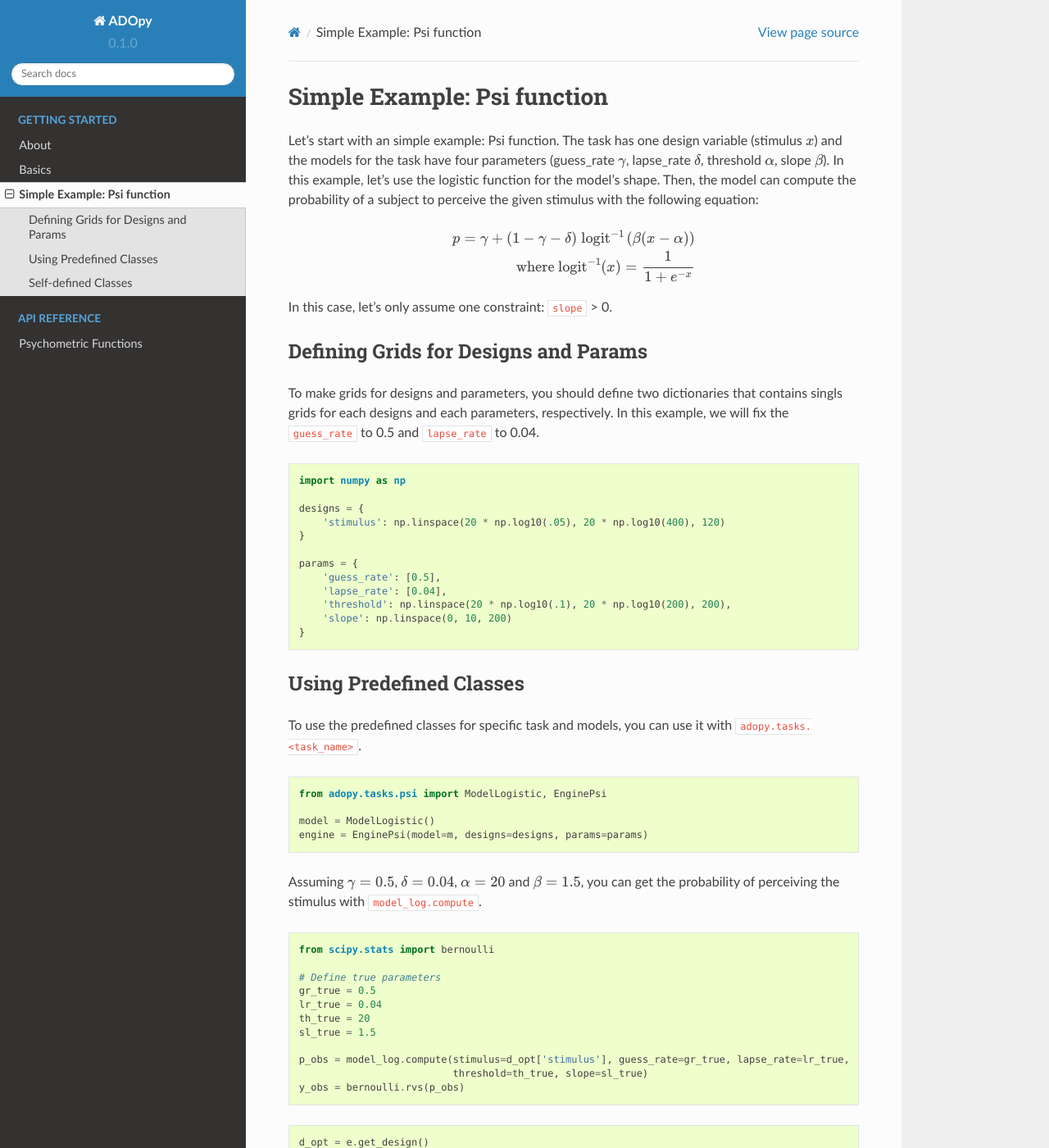
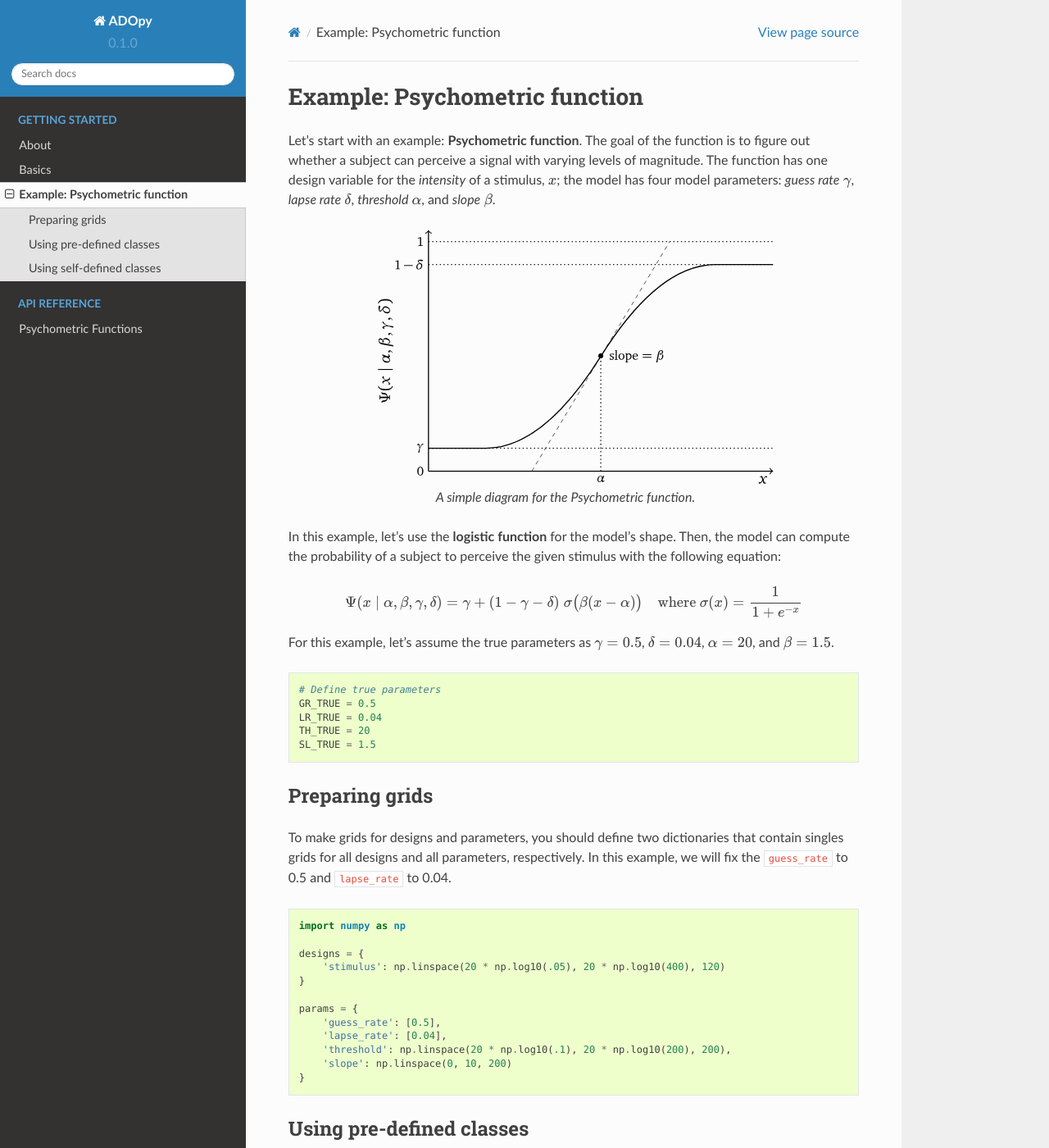
Before and after one commit to adopy/adopy, a Sphinx documentation site: the page built from docs/source/intro/example.rst, in a window 1280 px wide and 1400 px high. Shown: the whole window at 82% size. Built offline with Sphinx 7.4.7 and the Read the Docs theme 2.0.0, drawn with Linux system fonts in a browser that asks for light colours; the version number is read from the project's files by our own code; some of the changed text lies outside the part shown.

Commit message:
Update the current status

```diff
--- a/docs/source/intro/example.rst
+++ b/docs/source/intro/example.rst
@@ -1,31 +1,48 @@
-Simple Example: Psi function
-============================
+Example: Psychometric function
+==============================
 
-Let’s start with an simple example: Psi function. The task has one
-design variable (stimulus :math:`x`) and the models for the task have four
-parameters (guess_rate :math:`\gamma`, lapse_rate :math:`\delta`,
-threshold :math:`\alpha`, slope :math:`\beta`).
-In this example, let’s use the logistic function for the model’s shape.
+Let’s start with an example: **Psychometric function**. The goal of the function
+is to figure out whether a subject can perceive a signal with varying levels
+of magnitude. The function has one design variable for the *intensity* of a
+stimulus, :math:`x`; the model has four model parameters:
+*guess rate* :math:`\gamma`, *lapse rate* :math:`\delta`,
+*threshold* :math:`\alpha`, and *slope* :math:`\beta`.
+
+.. figure:: ../_static/images/Psychometricfn.svg
+   :width: 70%
+   :align: center
+
+   A simple diagram for the Psychometric function.
+
+In this example, let’s use the **logistic function** for the model’s shape.
 Then, the model can compute the probability of a subject to perceive the
 given stimulus with the following equation:
 
 .. math::
 
-    p = \gamma + (1 - \gamma - \delta) \; \text{logit}^{-1}\left(
-        \beta (x - \alpha)
-    \right) \\
-    \text{where } \text{logit}^{-1}(x) = \frac{1}{1 + e^{-x}}
+    \Psi(x \mid \alpha, \beta, \gamma, \delta)
+    = \gamma + (1 - \gamma - \delta) \; \sigma\big( \beta (x - \alpha) \big)
+    \quad \text{where } \sigma(x) = \frac{1}{1 + e^{-x}}
 
-In this case, let’s only assume one constraint: ``slope`` > 0.
+For this example, let's assume the true parameters as :math:`\gamma = 0.5`,
+:math:`\delta = 0.04`, :math:`\alpha = 20`, and :math:`\beta = 1.5`.
 
-Defining Grids for Designs and Params
--------------------------------------
+.. code:: python
+
+   # Define true parameters
+   GR_TRUE = 0.5
+   LR_TRUE = 0.04
+   TH_TRUE = 20
+   SL_TRUE = 1.5
+
+Preparing grids
+---------------
 
 To make grids for designs and parameters, you should define two dictionaries
-that contains singls grids for each designs and each parameters, respectively.
+that contain singles grids for all designs and all parameters, respectively.
 In this example, we will fix the ``guess_rate`` to 0.5 and ``lapse_rate`` to 0.04.
 
-.. code::
+.. code:: python
 
    import numpy as np
 
@@ -40,42 +57,42 @@ In this example, we will fix the ``guess_rate`` to 0.5 and ``lapse_rate`` to 0.0
        'slope': np.linspace(0, 10, 200)
    }
 
-Using Predefined Classes
+Using pre-defined classes
 ------------------------
 
 To use the predefined classes for specific task and models, you can use it
-with ``adopy.tasks.<task_name>``.
+with `adopy.tasks.<task_name>`, e.g., ``adopy.tasks.psi``.
 
-.. code::
+.. code:: python
 
    from adopy.tasks.psi import ModelLogistic, EnginePsi
 
    model = ModelLogistic()
-   engine = EnginePsi(model=m, designs=designs, params=params)
+   engine = EnginePsi(model=model, designs=designs, params=params)
 
-Assuming :math:`\gamma = 0.5`, :math:`\delta = 0.04`, :math:`\alpha = 20` and :math:`\beta = 1.5`,
-you can get the probability of perceiving the stimulus with ``model_log.compute``.
+Using `compute()` method of the model instance, you can compute the probability
+for a subject to succeed to perceive a signal.
 
-.. code::
+.. code:: python
+
+   model.compute(stimulus=10, guess_rate=0.5, lapse_rate=0.04,
+                 threshold=10, slope=0.5)
+
+.. code:: python
 
    from scipy.stats import bernoulli
 
-   # Define true parameters
-   gr_true = 0.5
-   lr_true = 0.04
-   th_true = 20
-   sl_true = 1.5
-
-   p_obs = model_log.compute(stimulus=d_opt['stimulus'], guess_rate=gr_true, lapse_rate=lr_true,
-                             threshold=th_true, slope=sl_true)
+   p_obs = model.compute(stimulus=d_opt['stimulus'],
+                         guess_rate=gr_true, lapse_rate=lr_true,
+                         threshold=th_true, slope=sl_true)
    y_obs = bernoulli.rvs(p_obs)
 
-.. code::
+.. code:: python
 
    d_opt = e.get_design()
 
-Self-defined Classes
---------------------
+Using self-defined classes
+---------------------
 
 Instead of using pre-defined classes, they can be implemented as ``Task`` and ``Model`` objects by the
 codes below:
@@ -130,12 +147,6 @@ you can get the probability of perceiving the stimulus with `model_log.compute`.
 
    from scipy.stats import bernoulli
 
-   # Define true parameters
-   gr_true = 0.5
-   lr_true = 0.04
-   th_true = 20
-   sl_true = 1.5
-
    p_obs = model_log.compute(stimulus=d_opt['stimulus'], guess_rate=gr_true, lapse_rate=lr_true,
                              threshold=th_true, slope=sl_true)
    y_obs = bernoulli.rvs(p_obs)
```
Also changed, not shown: docs/source/_static/images/Psychometricfn.svg (added).
